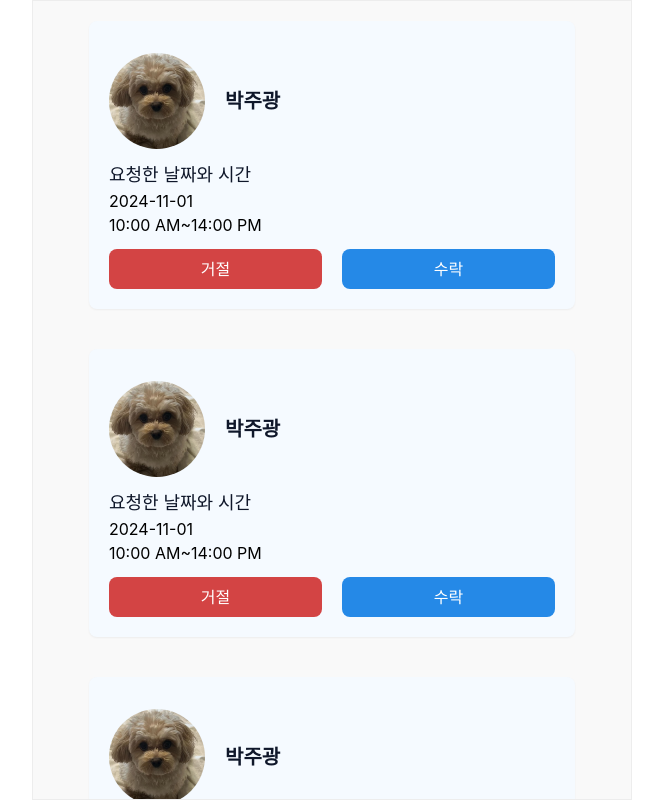
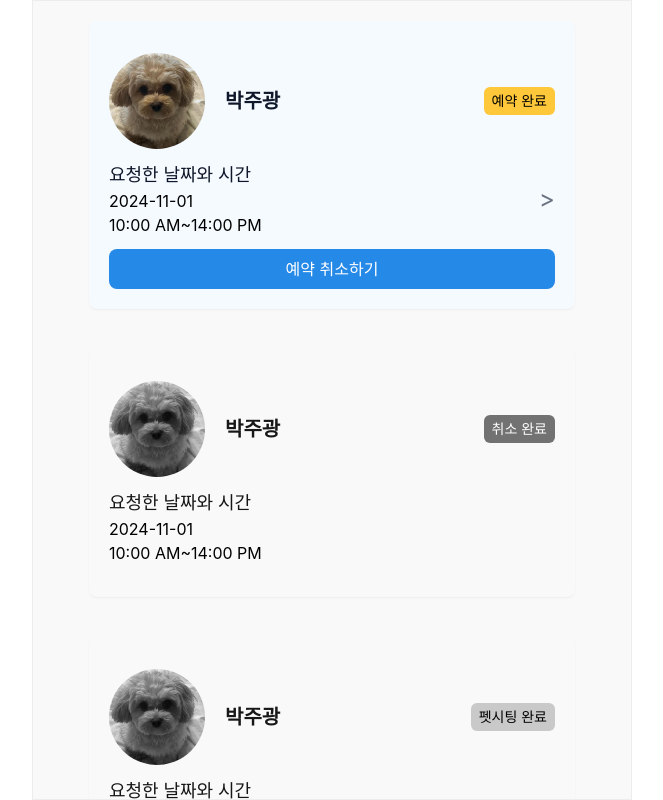
Before and after one commit to URECA-TEAM3/moongchee-client, a React (Vite) app: page /petsitter/reservation/list in a window 1280 px wide. Shown: the whole page, without its empty margins (308-971 px from the left). Built offline with nearby package versions, Linux system fonts and the light colour scheme.

Commit message:
feat: reservation process and listup

```diff
--- a/src/components/ReservationCard.jsx
+++ b/src/components/ReservationCard.jsx
@@ -4,6 +4,7 @@ import Modal from '../components/Modal';
 const ReservationCard = ({ info }) => {
   const [isModalOpen, setIsModalOpen] = useState(false);
   const [status, setStatus] = useState('');
+  const [isPetSitter, setIsPetSitter] = useState(true);
 
   const openModal = (value) => {
     setIsModalOpen(true);
@@ -12,26 +13,49 @@ const ReservationCard = ({ info }) => {
 
   const closeModal = () => setIsModalOpen(false);
 
+  const handleStatusCode = () => {
+    if (info.status === 'reserved') return '예약 완료';
+    else if (info.status === 'cancel') return '취소 완료';
+    else if (info.status === 'sitted') return '펫시팅 완료';
+    else return '';
+  };
+
   return (
-    <div className="bg-paleblue rounded-lg shadow-sm p-5">
+    <div className={`bg-paleblue rounded-lg shadow-sm p-5 ${info.status === 'reserved' ? 'grayscale-0' : 'grayscale'}`}>
       <div className="profile flex items-center mt-3">
         <img src="/src/assets/images/dog.jpeg" className="object-cover object-center w-24 h-24 rounded-full " />
         <div className="personal ml-5">
           <span className="text-xl text-slate-900 font-bold">{info.name}</span>
         </div>
+        {isPetSitter && (
+          <span className={`${info.status === 'cancel' ? 'text-white bg-gray-500' : 'text-black bg-secondary'} rounded-md px-2 py-1 text-sm ml-auto`}>
+            {handleStatusCode()}
+          </span>
+        )}
       </div>
-      <div className="flex flex-col mt-3">
+      <div className="flex mt-3 justify-between items-center">
+        <div className="flex flex-col">
           <span className="text-lg text-slate-900 font-medium">요청한 날짜와 시간</span>
           <span>{info.scheduled}</span>
           <span>{`${info.startTime}~${info.endTime}`}</span>
         </div>
+        {isPetSitter && info.status === 'reserved' && <span class="text-gray-500 text-2xl cursor-pointer">&gt;</span>}
+      </div>
       <div className="flex gap-5 mt-3">
+        {!isPetSitter ? (
+          <div className="flex gap-5 mt-3 w-full">
             <button className="text-white bg-delete px-4 py-2 rounded-lg font-normal w-full" onClick={() => openModal('reject')}>
               거절
             </button>
             <button className="text-white bg-primary px-4 py-2 rounded-lg font-normal w-full" onClick={() => openModal('confirm')}>
               수락
             </button>
+          </div>
+        ) : info.status === 'reserved' ? (
+          <button className="text-white bg-primary px-4 py-2 rounded-lg font-normal w-full">예약 취소하기</button>
+        ) : (
+          ''
+        )}
       </div>
       <Modal
         isOpen={isModalOpen}
@@ -52,7 +76,9 @@ const ReservationCard = ({ info }) => {
           <span className="text-alert font-bold text-lg">* 승인을 하면 취소 할 수 없습니다.</span>
         </div>
         <div className="flex gap-4 mt-3">
-          <button className="text-white bg-divider px-4 py-2 rounded-lg font-normal w-full">취소</button>
+          <button className="text-white bg-divider px-4 py-2 rounded-lg font-normal w-full" onClick={closeModal}>
+            취소
+          </button>
           <button className="text-white bg-primary px-4 py-2 rounded-lg font-normal w-full">수락</button>
         </div>
       </Modal>
--- a/src/pages/petsitterReservationList/index.jsx
+++ b/src/pages/petsitterReservationList/index.jsx
@@ -8,18 +8,21 @@ const index = () => {
       scheduled: '2024-11-01',
       startTime: '10:00 AM',
       endTime: '14:00 PM',
+      status: 'reserved',
     },
     {
       name: '박주광',
       scheduled: '2024-11-01',
       startTime: '10:00 AM',
       endTime: '14:00 PM',
+      status: 'cancel',
     },
     {
       name: '박주광',
       scheduled: '2024-11-01',
       startTime: '10:00 AM',
       endTime: '14:00 PM',
+      status: 'sitted',
     },
   ];
   return (
```
Lines whose indentation alone changed are shown as unchanged.
